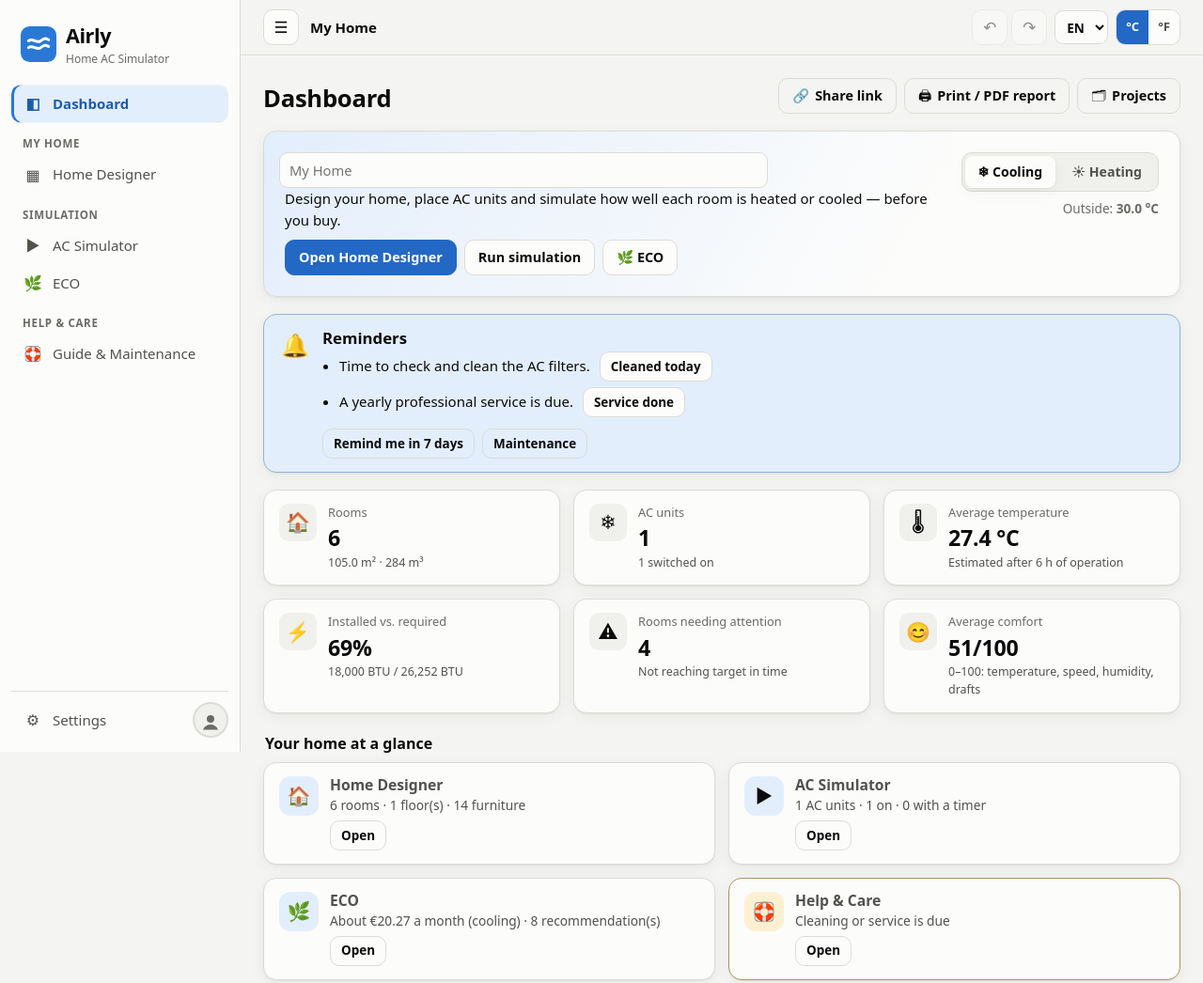
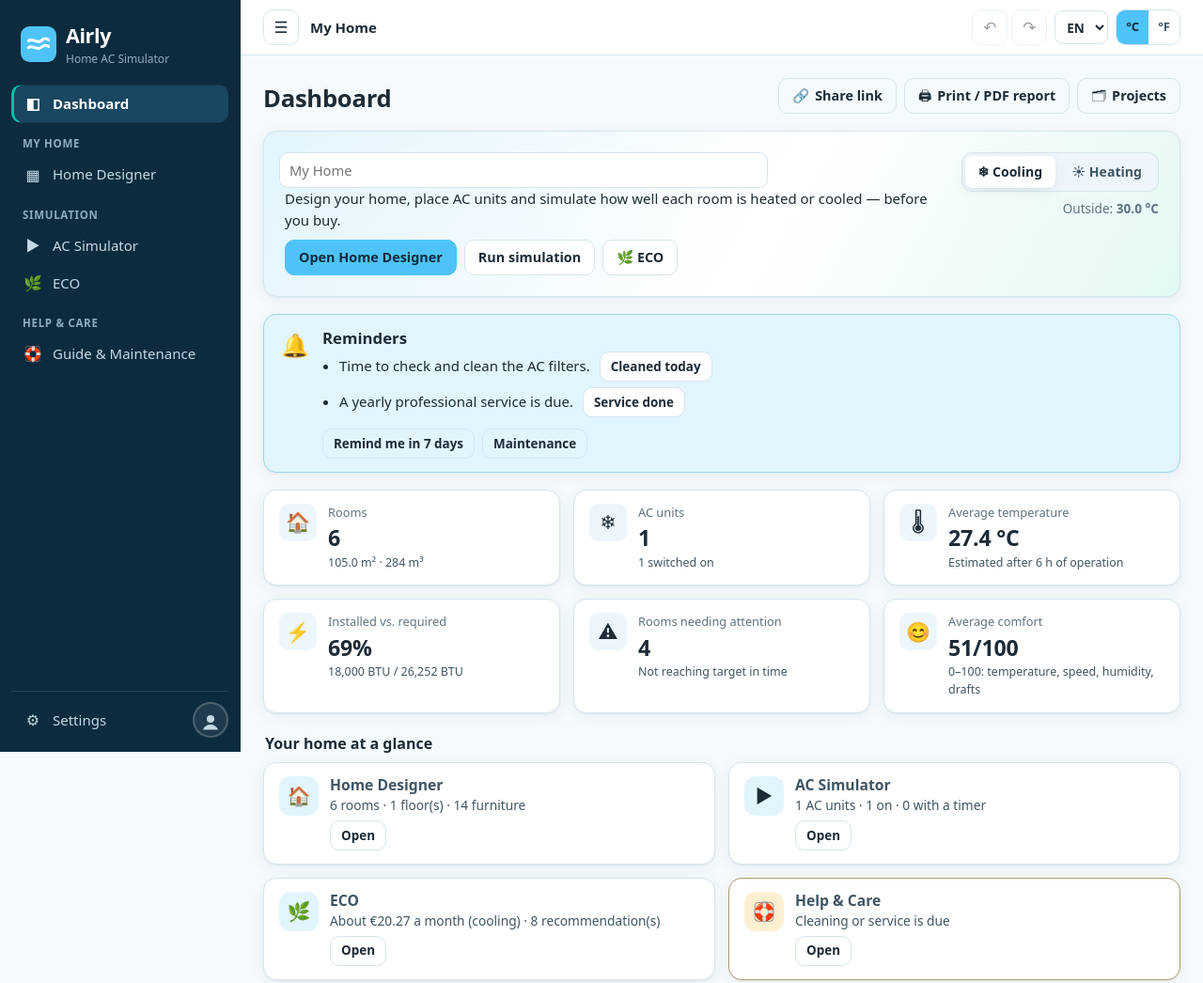
Before and after one commit to AmAr-Januzi/Airly, a website: page index.html in a window 1280 px wide. Shown: the top 1046 px of the page at 94% size. Drawn offline with Linux system fonts and the light colour scheme.

Commit message:
New colour palette: sky blue, mint and deep navy
- Background #F5FAFD, text #1C2B36, primary #4FC3F7, accent #00BFA6,
  deep navy #0D2B3E for the sidebar, walls, toasts and app colour
- Sky-blue buttons carry navy text; a deeper sky blue is used for text
  and links so everything stays readable
- One look for everyone (no longer follows the computer's dark setting);
  3D, plan temperature colours, charts and the printed report updated

Co-Authored-By: Claude Opus 5.5 <noreply@anthropic.com>

```diff
--- a/css/styles.css
+++ b/css/styles.css
@@ -3,66 +3,43 @@
    ========================================================= */
 :root {
   color-scheme: light;
-  --bg: #f4f5f2;
-  --surface: #fcfcfb;
-  --surface-2: #f0f1ed;
-  --border: #dcdcd6;
-  --text: #0b0b0b;
-  --text-2: #52514e;
-  --muted: #6b6a66;
-  --brand: #2a78d6;
-  --brand-ink: #1c5cab;
-  --brand-soft: #e3eefc;
-  --brand-fill: #2368c4; /* filled buttons: 5.5:1 with white text in both themes */
-  --focus: #1c5cab;
-  --good: #0f7b3e;      --good-bg: #e2f4e8;
+  /* Airly palette */
+  --primary: #4FC3F7;   /* cool sky blue */
+  --accent: #00BFA6;    /* mint */
+  --dark: #0D2B3E;      /* deep navy */
+  --bg: #F5FAFD;
+  --surface: #ffffff;
+  --surface-2: #EDF6FB;
+  --border: #D5E5EE;
+  --text: #1C2B36;
+  --text-2: #3F5563;    /* 7.8:1 on white */
+  --muted: #5E7381;     /* 4.9:1 on white */
+  --brand: #4FC3F7;     /* fills, outlines and highlights */
+  --brand-ink: #0A72A0; /* sky blue dark enough for text and links: 5.2:1 on white */
+  --brand-soft: #E2F5FD;
+  --brand-fill: #4FC3F7; /* filled buttons carry navy text: 8.7:1 */
+  --on-brand: #0D2B3E;
+  --focus: #0A72A0;
+  --good: #00806F;      --good-bg: #DCF6F2;  /* mint, darkened for text */
   --warning: #8a5a00;   --warning-bg: #fdf0d2;
   --critical: #b42323;  --critical-bg: #fbe3e2;
-  --info: #1c5cab;      --info-bg: #e3eefc;
+  --info: #0A72A0;      --info-bg: #E2F5FD;
   --room-fill: #ffffff;
-  --room-stroke: #2f2f2c;
-  --grid: #e6e6e1;
-  --grid-strong: #d6d6cf;
-  --window: #5598e7;
+  --room-stroke: #0D2B3E;
+  --grid: #E3EEF4;
+  --grid-strong: #D2E3EC;
+  --window: #4FC3F7;
   --door: #8a5a2b;
   --heat: #eb6834;
-  --cool: #2a78d6;
-  /* categorical series (validated reference palette, light) */
-  --s1: #2a78d6; --s2: #eb6834; --s3: #1baf7a; --s4: #eda100;
-  --s5: #e87ba4; --s6: #008300; --s7: #6250d6; --s8: #e34948;
+  --cool: #1E9FD8;
+  /* chart series: sky, orange, mint first */
+  --s1: #1E9FD8; --s2: #eb6834; --s3: #00BFA6; --s4: #eda100;
+  --s5: #e87ba4; --s6: #0D2B3E; --s7: #6250d6; --s8: #e34948;
   --radius: 14px;
   --radius-sm: 9px;
-  --shadow: 0 1px 2px rgba(20, 20, 15, .05), 0 4px 16px rgba(20, 20, 15, .05);
+  --shadow: 0 1px 2px rgba(13, 43, 62, .05), 0 4px 16px rgba(13, 43, 62, .06);
   --sidebar-w: 256px;
   --font: system-ui, -apple-system, "Segoe UI", Roboto, "Helvetica Neue", Arial, sans-serif;
-}
-@media (prefers-color-scheme: dark) {
-  :root:where(:not([data-theme="light"])) {
-    color-scheme: dark;
-    --bg: #121211; --surface: #1a1a19; --surface-2: #232321; --border: #34342f;
-    --text: #f0efec; --text-2: #c3c2b7; --muted: #a09f97;
-    --brand: #3987e5; --brand-ink: #86b6ef; --brand-soft: #1b2b40; --focus: #86b6ef;
-    --good: #6fd39a; --good-bg: #16301f; --warning: #f1c062; --warning-bg: #33280f;
-    --critical: #f19494; --critical-bg: #3a1a1a; --info: #86b6ef; --info-bg: #1b2b40;
-    --room-fill: #22221f; --room-stroke: #c9c8c0; --grid: #24241f; --grid-strong: #2e2e29;
-    --window: #6da7ec; --door: #c99a6b;
-    --s1: #3987e5; --s2: #d95926; --s3: #199e70; --s4: #c98500;
-    --s5: #d55181; --s6: #008300; --s7: #9085e9; --s8: #e66767;
-    --shadow: 0 1px 2px rgba(0,0,0,.3), 0 4px 16px rgba(0,0,0,.25);
-  }
-}
-:root[data-theme="dark"] {
-  color-scheme: dark;
-  --bg: #121211; --surface: #1a1a19; --surface-2: #232321; --border: #34342f;
-  --text: #f0efec; --text-2: #c3c2b7; --muted: #a09f97;
-  --brand: #3987e5; --brand-ink: #86b6ef; --brand-soft: #1b2b40; --focus: #86b6ef;
-  --good: #6fd39a; --good-bg: #16301f; --warning: #f1c062; --warning-bg: #33280f;
-  --critical: #f19494; --critical-bg: #3a1a1a; --info: #86b6ef; --info-bg: #1b2b40;
-  --room-fill: #22221f; --room-stroke: #c9c8c0; --grid: #24241f; --grid-strong: #2e2e29;
-  --window: #6da7ec; --door: #c99a6b;
-  --s1: #3987e5; --s2: #d95926; --s3: #199e70; --s4: #c98500;
-  --s5: #d55181; --s6: #008300; --s7: #9085e9; --s8: #e66767;
-  --shadow: 0 1px 2px rgba(0,0,0,.3), 0 4px 16px rgba(0,0,0,.25);
 }
 
 *, *::before, *::after { box-sizing: border-box; }
@@ -86,7 +63,7 @@ a { color: var(--brand-ink); }
 .small { font-size: .85rem; }
 .sr-only { position: absolute !important; width: 1px; height: 1px; padding: 0; margin: -1px; overflow: hidden; clip: rect(0 0 0 0); white-space: nowrap; border: 0; }
 :focus-visible { outline: 3px solid var(--focus); outline-offset: 2px; border-radius: 4px; }
-.skip-link { position: absolute; left: 12px; top: -60px; z-index: 100; background: var(--brand-fill); color: #fff; padding: 8px 14px; border-radius: 8px; text-decoration: none; }
+.skip-link { position: absolute; left: 12px; top: -60px; z-index: 100; background: var(--brand-fill); color: var(--on-brand); padding: 8px 14px; border-radius: 8px; text-decoration: none; }
 .skip-link:focus { top: 12px; }
 
 /* ---------- Layout ---------- */
@@ -186,9 +163,8 @@ main { flex: 1; padding: 24px; outline: none; }
   transition: background .15s, border-color .15s;
 }
 .btn:hover { background: var(--surface-2); }
-.btn.primary { background: var(--brand-fill); border-color: var(--brand-fill); color: #fff; }
-.btn.primary:hover { background: var(--brand-ink); border-color: var(--brand-ink); }
-:root[data-theme-resolved="dark"] .btn.primary:hover { background: #1c5cab; border-color: #1c5cab; }
+.btn.primary { background: var(--brand-fill); border-color: var(--brand-fill); color: var(--on-brand); }
+.btn.primary:hover { background: #38B6EE; border-color: #38B6EE; }
 .btn.ghost { background: transparent; }
 .btn.danger { background: #b42323; border-color: #b42323; color: #fff; }
 .btn.danger-ghost { background: transparent; color: var(--critical); border-color: color-mix(in srgb, var(--critical) 35%, var(--border)); }
@@ -206,7 +182,7 @@ main { flex: 1; padding: 24px; outline: none; }
 .lang-select { width: auto; min-height: 36px; padding: 4px 8px; font-weight: 650; font-size: .85rem; }
 .lang-switch { display: inline-flex; border: 1px solid var(--border); border-radius: 10px; overflow: hidden; }
 .lang-btn { font: inherit; font-weight: 650; font-size: .82rem; border: 0; background: var(--surface); color: var(--text-2); padding: 7px 10px; cursor: pointer; min-height: 36px; }
-.lang-btn[aria-pressed="true"] { background: var(--brand-fill); color: #fff; }
+.lang-btn[aria-pressed="true"] { background: var(--brand-fill); color: var(--on-brand); }
 
 /* ---------- Forms ---------- */
 .field { display: flex; flex-direction: column; gap: 4px; margin-bottom: 12px; min-width: 0; }
@@ -457,7 +433,7 @@ tr.total th, tr.total td { font-weight: 700; background: var(--surface-2); }
 .sim-controls { justify-content: space-between; }
 .sim-clock { font-variant-numeric: tabular-nums; font-size: .9rem; }
 .temp-legend { display: flex; align-items: center; gap: 10px; flex-wrap: wrap; font-size: .82rem; padding: 10px 4px 0; }
-.temp-legend .scale { width: 160px; height: 12px; border-radius: 6px; background: linear-gradient(90deg, #2a78d6, #9ec5f4, #ecebe6, #f4b59b, #eb6834); }
+.temp-legend .scale { width: 160px; height: 12px; border-radius: 6px; background: linear-gradient(90deg, #1E9FD8, #9ec5f4, #ecebe6, #f4b59b, #eb6834); }
 .big-temp { font-size: 2.4rem; font-weight: 800; letter-spacing: -.02em; font-variant-numeric: tabular-nums; }
 .sim-ac { border-top: 1px solid var(--border); padding: 10px 0 4px; }
 .sim-ac.is-off { opacity: .75; }
@@ -535,7 +511,7 @@ tr.total th, tr.total td { font-weight: 700; background: var(--surface-2); }
 .room-tabs { display: flex; gap: 6px; flex-wrap: wrap; align-items: center; }
 .room-tablist { display: contents; }
 .room-tab { font: inherit; font-size: .88rem; font-weight: 600; padding: 7px 14px; border-radius: 999px; border: 1px solid var(--border); background: var(--surface); color: var(--text-2); cursor: pointer; min-height: 36px; }
-.room-tab.active { background: var(--brand-fill); border-color: var(--brand-fill); color: #fff; }
+.room-tab.active { background: var(--brand-fill); border-color: var(--brand-fill); color: var(--on-brand); }
 
 /* ---------- Charts ---------- */
 .chart { position: relative; }
@@ -586,7 +562,7 @@ tr.total th, tr.total td { font-weight: 700; background: var(--surface-2); }
 .pager-nums { display: flex; gap: 4px; flex-wrap: wrap; }
 .pager-num { font: inherit; font-weight: 650; min-width: 36px; height: 36px; border-radius: 10px; border: 1px solid var(--border); background: var(--surface); color: var(--text); cursor: pointer; }
 .pager-num:hover { border-color: var(--brand); }
-.pager-num.active { background: var(--brand); border-color: var(--brand); color: #fff; }
+.pager-num.active { background: var(--brand); border-color: var(--brand); color: var(--on-brand); }
 .pager-num:focus-visible { outline: 2px solid var(--focus); outline-offset: 2px; }
 .pager .btn[disabled] { opacity: .45; cursor: default; }
 .pager-info { margin: 8px 0 0; text-align: center; }
@@ -608,7 +584,7 @@ ul.tips:has(.badge) { list-style: none; padding-left: 0; }
 
 /* ---------- Toast & modal ---------- */
 .toast { position: fixed; left: 50%; bottom: 24px; transform: translate(-50%, 30px); opacity: 0; pointer-events: none; z-index: 200;
-  background: var(--text); color: var(--surface); padding: 10px 18px; border-radius: 12px; box-shadow: var(--shadow); transition: opacity .2s, transform .2s; max-width: calc(100vw - 32px); font-weight: 550; }
+  background: var(--dark); color: #fff; padding: 10px 18px; border-radius: 12px; box-shadow: var(--shadow); transition: opacity .2s, transform .2s; max-width: calc(100vw - 32px); font-weight: 550; }
 .toast.show { opacity: 1; transform: translate(-50%, 0); }
 .toast.bad { background: var(--critical); color: #fff; }
 dialog { border: 1px solid var(--border); border-radius: var(--radius); padding: 0; background: var(--surface); color: var(--text); width: min(620px, calc(100vw - 24px)); max-height: calc(100vh - 40px); box-shadow: 0 20px 60px rgba(0,0,0,.25); }
@@ -694,19 +670,19 @@ dialog::backdrop { background: rgba(10, 10, 8, .45); }
 .share-url { width: 100%; font: .82rem/1.4 ui-monospace, Consolas, monospace; color: var(--text); background: var(--surface-2); border: 1px solid var(--border); border-radius: var(--radius-sm); padding: 8px; resize: vertical; word-break: break-all; }
 
 /* ---------- Printable report ---------- */
-#print-report { display: none; --room-fill: #ffffff; --room-stroke: #333333; --surface: #ffffff; --surface-2: #f3f3f0; --text: #111111; --text-2: #444444; --muted: #666666; --grid: #eeeeea; --grid-strong: #e2e2dc; --window: #2a78d6; --door: #8a5a2b; --cool: #2a78d6; --heat: #eb6834; --brand: #2a78d6; --brand-soft: #e3eefc; }
+#print-report { display: none; --room-fill: #ffffff; --room-stroke: #333333; --surface: #ffffff; --surface-2: #f3f3f0; --text: #111111; --text-2: #444444; --muted: #666666; --grid: #eeeeea; --grid-strong: #e2e2dc; --window: #4FC3F7; --door: #8a5a2b; --cool: #1E9FD8; --heat: #eb6834; --brand: #4FC3F7; --brand-soft: #E2F5FD; --room-stroke: #0D2B3E; }
 @media print {
   @page { margin: 14mm; }
   body > *:not(#print-report) { display: none !important; }
   #print-report { display: block; color: #111; background: #fff; font: 10.5pt/1.45 system-ui, -apple-system, "Segoe UI", Roboto, Arial, sans-serif; }
   html, body { background: #fff !important; }
   .report h1 { font-size: 18pt; margin: 2px 0 2px; }
-  .report h2 { font-size: 12.5pt; margin: 14px 0 6px; border-bottom: 1.5px solid #2a78d6; padding-bottom: 2px; }
-  .r-brand { color: #2a78d6; font-weight: 800; font-size: 11pt; letter-spacing: .02em; }
+  .report h2 { font-size: 12.5pt; margin: 14px 0 6px; border-bottom: 1.5px solid #4FC3F7; padding-bottom: 2px; }
+  .r-brand { color: #0A72A0; font-weight: 800; font-size: 11pt; letter-spacing: .02em; }
   .r-head p { margin: 0; color: #555; }
   .report table { width: 100%; border-collapse: collapse; font-size: 9pt; margin-bottom: 6px; page-break-inside: auto; }
   .report th, .report td { border-bottom: 1px solid #ccc; padding: 4px 6px; text-align: left; vertical-align: top; }
-  .report thead th { background: #eef3fb; font-size: 8pt; text-transform: uppercase; letter-spacing: .03em; }
+  .report thead th { background: #EDF6FB; font-size: 8pt; text-transform: uppercase; letter-spacing: .03em; }
   .report tr { page-break-inside: avoid; }
   .r-kv th { width: 42%; font-weight: 600; }
   .r-months th, .r-months td { text-align: center; padding: 3px 2px; }
@@ -769,7 +745,7 @@ dialog::backdrop { background: rgba(10, 10, 8, .45); }
 .day-chips { display: grid; grid-template-columns: repeat(7, minmax(0, 1fr)); gap: 4px; }
 .day-chip { font: inherit; font-size: .74rem; font-weight: 650; min-height: 34px; padding: 0 2px; border-radius: 9px; border: 1px solid var(--border); background: var(--surface); color: var(--text-2); cursor: pointer; transition: background-color .15s, border-color .15s, color .15s; }
 .day-chip:hover { border-color: var(--brand); }
-.day-chip.on { background: var(--brand); border-color: var(--brand); color: #fff; }
+.day-chip.on { background: var(--brand); border-color: var(--brand); color: var(--on-brand); }
 .day-chip:focus-visible { outline: 2px solid var(--focus); outline-offset: 2px; }
 .sim-ac .periods .period { flex-wrap: wrap; }
 @media (prefers-reduced-motion: reduce) { .day-chip { transition: none; } }
@@ -813,3 +789,23 @@ body.no-anim .sidebar, body.no-anim .sidebar *, body.no-anim .nav-pill { transit
   body.side-collapsed .side-foot .nav-link { width: 100%; }
 }
 @media (prefers-reduced-motion: reduce) { .sidebar, .nav-link > span:not(.ni), .brand > div { transition: none; } }
+
+/* ---------- deep navy sidebar ---------- */
+.sidebar {
+  background: var(--dark); border-right-color: var(--dark); color: #E8F3F9;
+  --text: #ffffff; --text-2: #C3D9E5; --muted: #8DAEC0;
+  --surface: #12384F; --surface-2: rgba(255, 255, 255, .07); --border: rgba(255, 255, 255, .12);
+  --brand-soft: rgba(79, 195, 247, .18); --brand-ink: #8BDCFB; --focus: #8BDCFB;
+}
+.sidebar .logo { color: var(--primary); }
+.sidebar .brand-name { color: #fff; }
+.nav-pill { box-shadow: inset 3px 0 0 var(--accent); }
+.sidebar.has-pill .nav-link.active { color: #fff; }
+.avatar-btn { background: rgba(255, 255, 255, .08); color: #C3D9E5; border-color: rgba(255, 255, 255, .2); }
+.avatar-btn:hover { border-color: var(--primary); box-shadow: 0 0 0 4px rgba(79, 195, 247, .25); }
+/* top bar and hero in the new colours */
+.topbar { background: color-mix(in srgb, var(--surface) 92%, transparent); }
+.hero { background: linear-gradient(120deg, #E2F5FD, #ffffff 55%, #E3F8F4); }
+/* switches, ticks and progress use the mint accent */
+.switch input:checked + .track { background: var(--accent); }
+.dash-sec-icon { background: var(--brand-soft); }
--- a/js/ui/charts.js
+++ b/js/ui/charts.js
@@ -6,7 +6,7 @@
 
   function seriesColor(i) {
     const v = getComputedStyle(document.documentElement).getPropertyValue('--s' + ((i % 8) + 1)).trim();
-    return v || '#2a78d6';
+    return v || '#1E9FD8';
   }
   function niceTicks(min, max, count) {
     if (min === max) { min -= 1; max += 1; }
--- a/js/ui/floorplan.js
+++ b/js/ui/floorplan.js
@@ -34,8 +34,8 @@
   }
   function tempColor(T, target) {
     const dark = document.documentElement.dataset.themeResolved === 'dark';
-    const neutral = dark ? '#3a3a37' : '#ecebe6';
-    const cool = dark ? '#3987e5' : '#5598e7';
+    const neutral = dark ? '#3a3a37' : '#EEF4F7';
+    const cool = dark ? '#3987e5' : '#38B6EE';
     const warm = dark ? '#d95926' : '#eb6834';
     const d = T - target;
     if (Math.abs(d) <= 0.5) return neutral;
--- a/sw.js
+++ b/sw.js
@@ -1,7 +1,7 @@
 /* Airly service worker — keeps the app working offline.
  * Strategy: serve from the cache first, refresh the cache in the background.
  * Bump VERSION whenever files change so users get the new version. */
-const VERSION = 'airly-v53';
+const VERSION = 'airly-v54';
 const FILES = [
   './',
   './index.html',
```
Also changed, not shown: index.html (+2 -2 lines), js/app/shell.js (+3 -4 lines), js/ui/view3d.js (+6 -6 lines), manifest.webmanifest.
